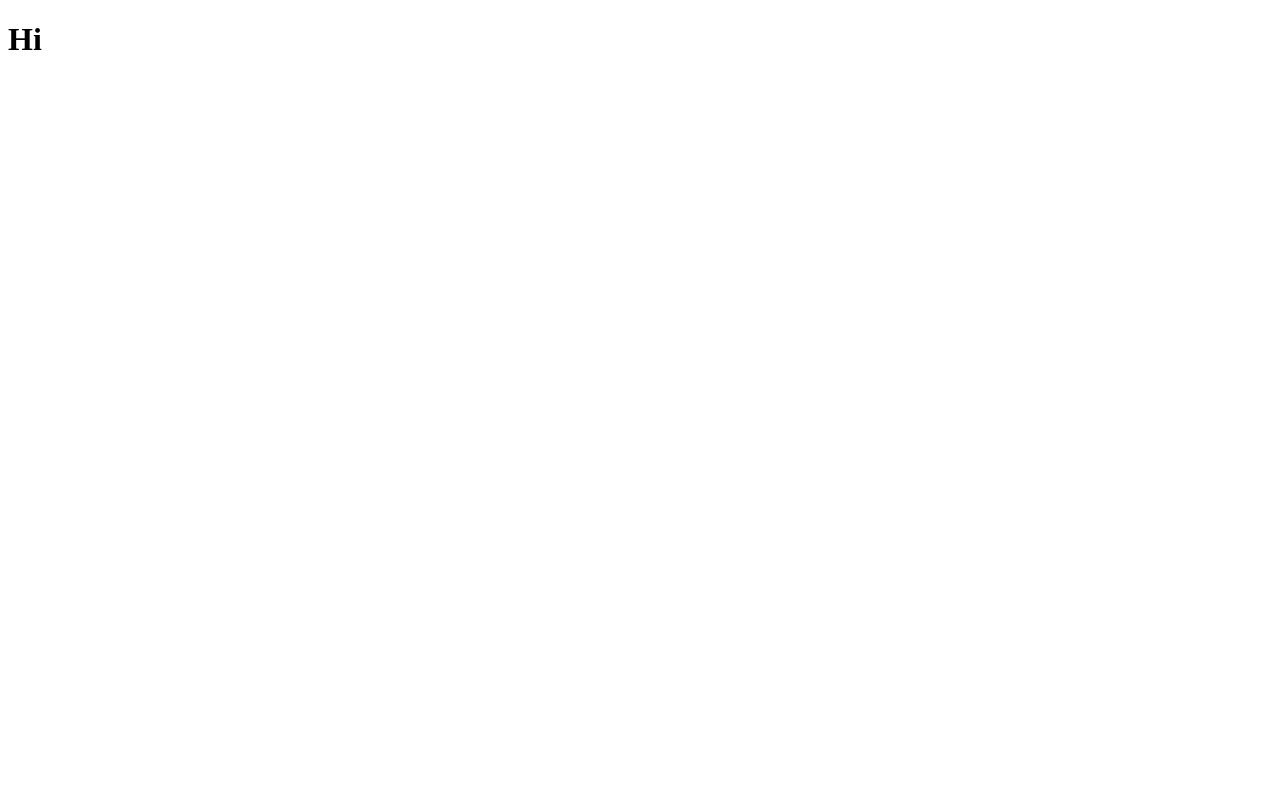
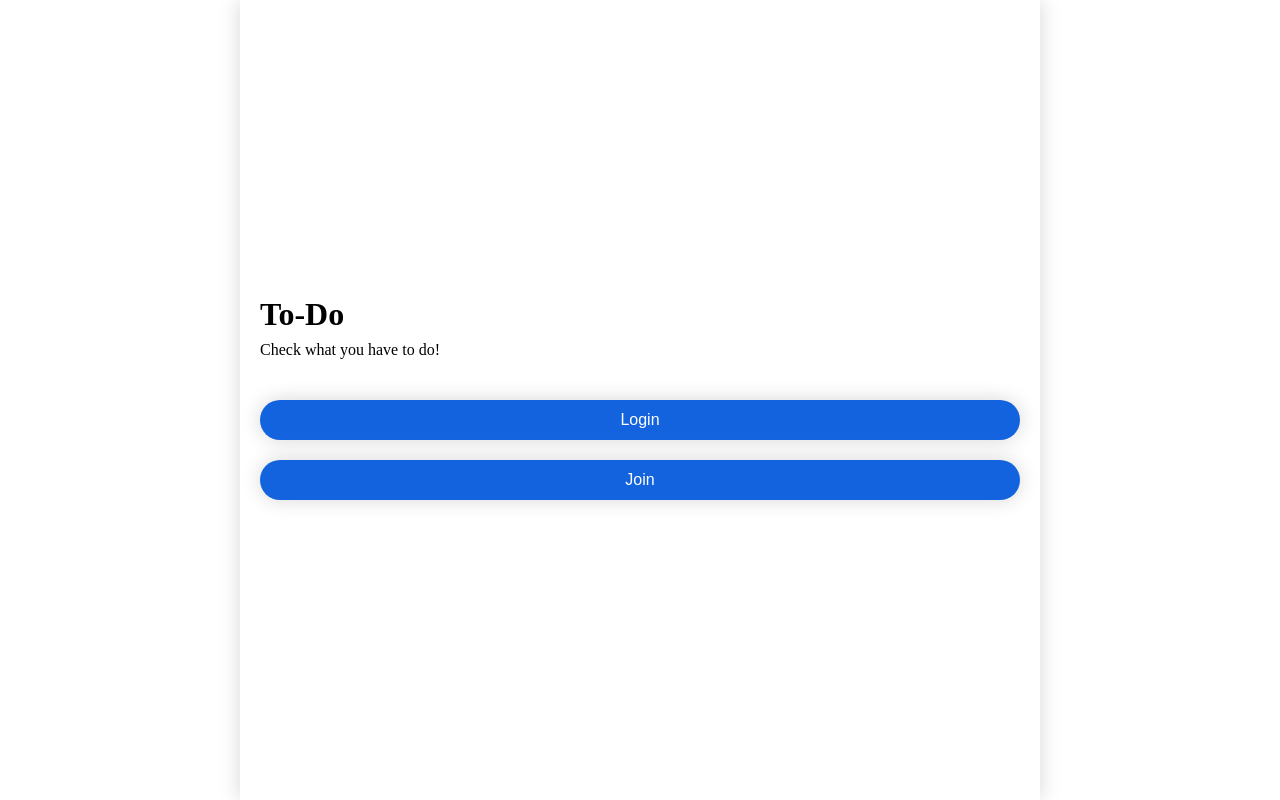
Before and after one commit to SangWoo9734/wanted-pre-onboarding-challenge-fe-1, a React (Create React App) app: page / in a window 1280 px wide. Built offline with nearby package versions, Linux system fonts and the light colour scheme.

Commit message:
Feat: Router 분기 처리

```diff
--- a/src/App.tsx
+++ b/src/App.tsx
@@ -1,10 +1,29 @@
 import React from "react";
+import { Routes, Route } from "react-router-dom";
+import styled from "styled-components";
+
+import GlobalStyle from "./components/GlobalStyle";
+import Main from "./pages/Main";
+import Auth from "./pages/Auth";
+import Todo from "./pages/Todo";
+import TodoDetail from "./pages/TodoDetail";
+
+const ContentWrapper = styled.div`
+  position: relative;
+  height: 100vh;
+`;
 
 function App() {
   return (
-    <div className="App">
-      <h1>Hi</h1>
-    </div>
+    <ContentWrapper>
+      <GlobalStyle />
+      <Routes>
+        <Route path="/" element={<Main />} />
+        <Route path="/auth" element={<Auth />} />
+        <Route path="/todo" element={<Todo />} />
+        <Route path="/todo" element={<TodoDetail />} />
+      </Routes>
+    </ContentWrapper>
   );
 }
 
--- a/src/index.tsx
+++ b/src/index.tsx
@@ -1,10 +1,13 @@
 import React from "react";
 import ReactDOM from "react-dom/client";
+import { BrowserRouter } from "react-router-dom";
 import App from "./App";
 
 const root = ReactDOM.createRoot(document.getElementById("root") as HTMLElement);
 root.render(
-  <React.StrictMode>
-    <App />
-  </React.StrictMode>,
+  <BrowserRouter>
+    <React.StrictMode>
+      <App />
+    </React.StrictMode>
+  </BrowserRouter>,
 );
```
